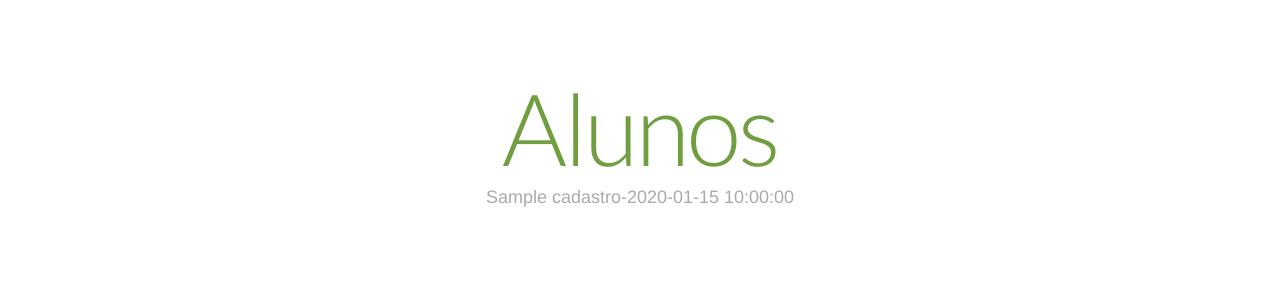
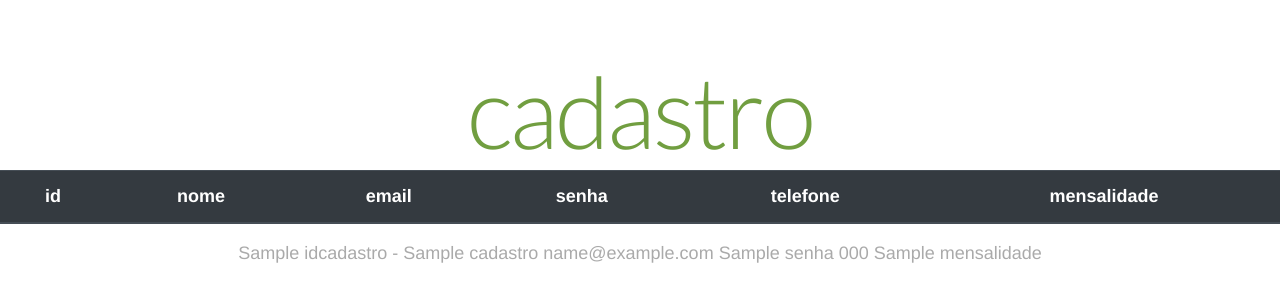
Before and after one commit to henriqueheemann/projetohamburger, a PHP site: template templates/index.phtml in a window 1280 px wide. Shown: the top 302 px of the page. Run offline with PHP 8.4, Linux system fonts and the light colour scheme; the template is opened without the code that fills it: most values are stand-ins (such as "Sample title", 1, 10 or a date in 2020); lists and menus that the app fills with data are empty.

Commit message:
inicio do backend
cadastro e produto

```diff
--- a/public/index.php
+++ b/public/index.php
@@ -29,5 +29,8 @@ $middleware($app);
 $routes = require __DIR__ . '/../src/routes.php';
 $routes($app);
 
+$routes = require __DIR__ . '/../src/routesProdutos.php';
+$routes($app);
+
 // Run app
 $app->run();
--- a/templates/index.phtml
+++ b/templates/index.phtml
@@ -1,9 +1,11 @@
 <!DOCTYPE html>
 <html>
+
 <head>
-        <meta charset="utf-8"/>
+    <meta charset="utf-8" />
     <title>Slim 3</title>
     <link href='//fonts.googleapis.com/css?family=Lato:300' rel='stylesheet' type='text/css'>
+    <link rel="stylesheet" href="https://stackpath.bootstrapcdn.com/bootstrap/4.3.1/css/bootstrap.min.css" integrity="sha384-ggOyR0iXCbMQv3Xipma34MD+dH/1fQ784/j6cY/iJTQUOhcWr7x9JvoRxT2MZw1T" crossorigin="anonymous">
     <style>
         body {
             margin: 50px 0 0 0;
@@ -25,14 +27,35 @@
         }
     </style>
 </head>
+
 <body>
-        <h1>Alunos</h1>
+    <h1>cadastro</h1>
 
+    <table class="table table-dark">
+        <thead>
+            <tr>
+                <th scope="col">id</th>
+                <th scope="col">nome</th>
+                <th scope="col">email</th>
+                <th scope="col">senha</th>
+                <th scope="col">telefone</th>
+                <th scope="col">mensalidade</th>
+
+            </tr>
+            </tbody>
+    </table>
     <?php
-            foreach ($cadastro as $key => $value){
-                print_r($value['nome'] . "-" . $value['time']);
-                echo"<br>";
+    foreach ($cadastro as $key => $value) {
+        echo "<tr>";
+        echo "<td>" . $value['idcadastro'] . " - " . "</td>";
+        echo "<td>" . $value['nome'] ." " . "</td>";
+        echo "<td>" . $value['email'] ." " . "</td>";
+        echo "<td>" . $value['senha'] ." " . "</td>";
+        echo "<td>" . $value['telefone'] ." " . "</td>";
+        echo "<td>" . $value['mensalidade'] ." " . "</td>";
+        echo "<tr>";
     }
     ?>
 </body>
+
 </html>
```
Also changed, not shown: src/routes.php (+6 -2 lines), src/routesProdutos.php (added, +28 -0 lines), templates/indexProdutos.phtml (renamed from templates/indexMaquiagem.phtml, +9 -8 lines). Lines whose indentation alone changed are shown as unchanged.
